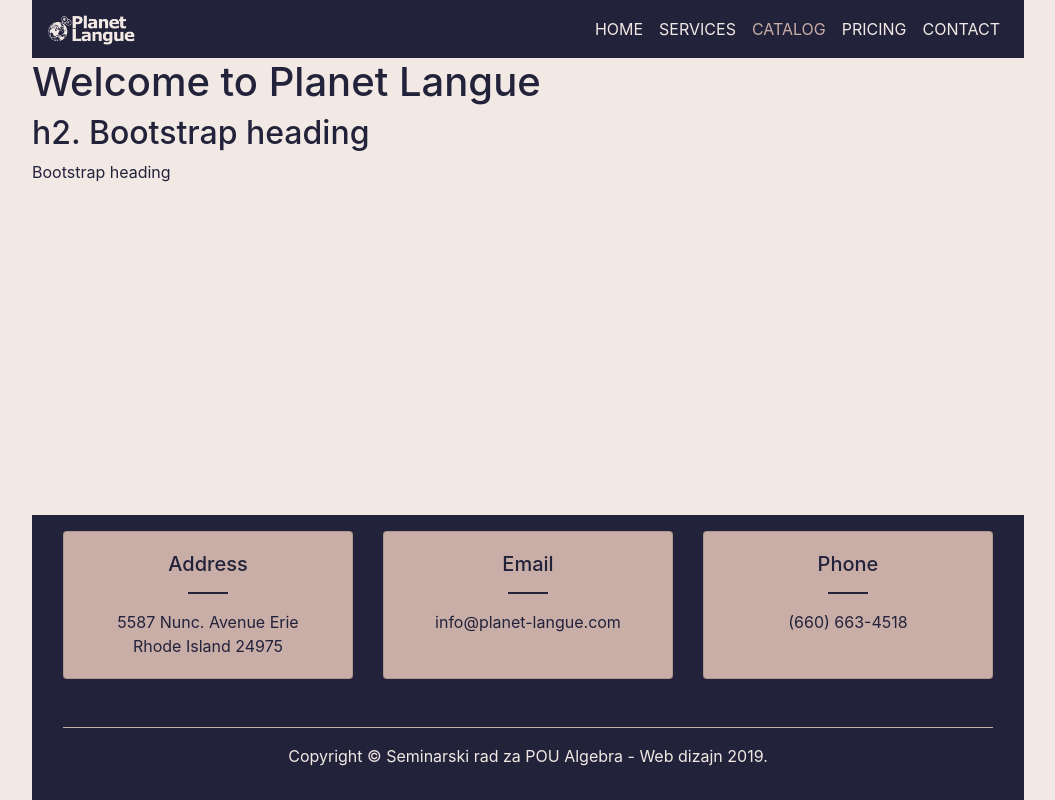
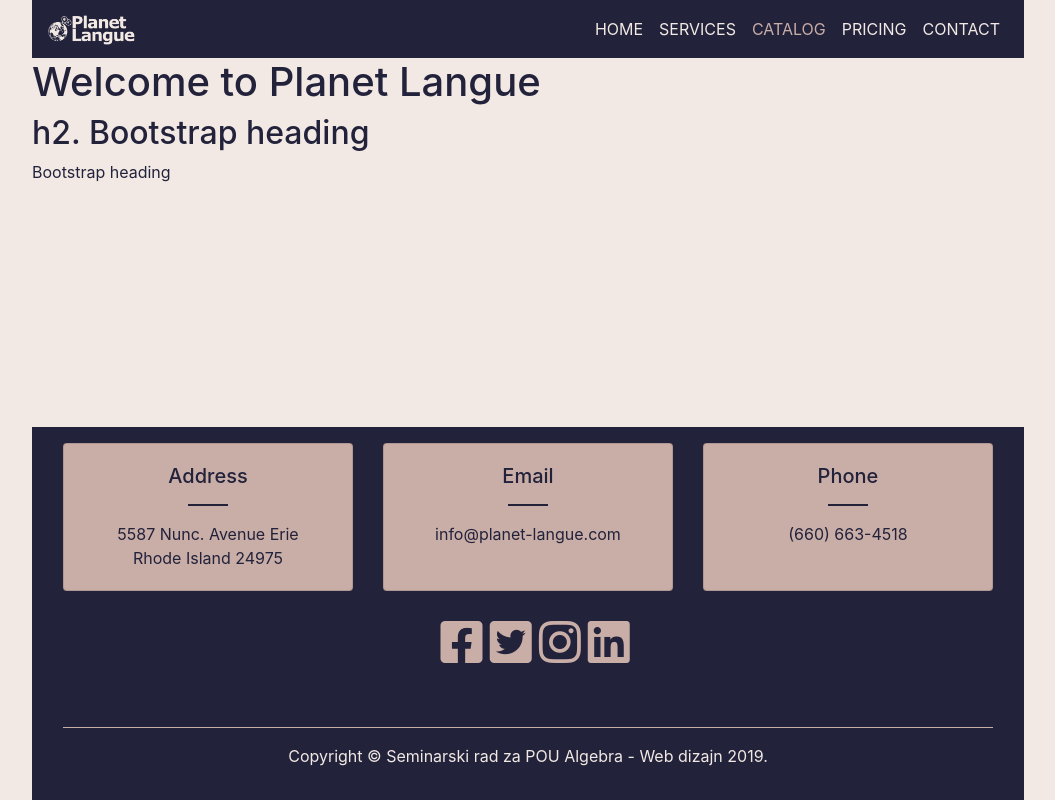
Before and after one commit to candy0609/planet-langue-algebra, a plain HTML site: page catalog.html in a window 1280 px wide. Shown: the whole page, without its empty margins (112-1167 px from the left). Drawn offline with nearby package versions, Linux system fonts and the light colour scheme.

Commit message:
Implement social icons in footer

```diff
--- a/catalog.html
+++ b/catalog.html
@@ -77,6 +77,16 @@
             </div>
           </div>
         </div>
+        <div class="row">
+          <div class="col" align="center">
+            <ul class="social list-inline">
+              <li class="list-inline-item social-icon"><a href="http://facebook.com" target="_blank"><i class="fab fa-facebook-square"></i></a></li>
+              <li class="list-inline-item social-icon"><a href="http://twitter.com" target="_blank"><i class="fab fa-twitter-square"></i></a></li>
+              <li class="list-inline-item social-icon"><a href="http://instagram.com" target="_blank"><i class="fab fa-instagram"></i></a></li>
+              <li class="list-inline-item social-icon"><a href="http://linkedin.com" target="_blank"><i class="fab fa-linkedin"></i></a></li>
+            </ul>
+          </div>
+        </div>
         <div class="row p-3">
           <div class="col">
             <hr class="hr-footer">
--- a/css/custom.css
+++ b/css/custom.css
@@ -54,6 +54,20 @@ body {
 	max-width: 992px;
 }
 
+.social {
+	color: #c9ada7;
+	font-size: 3rem;
+}
+
+.social a {
+	color: #c9ada7;
+	font-size: 3rem;
+}
+
+.social-icon {
+	letter-spacing: -0.3em;
+}
+
 .hr-footer {
 	border-top: 1px solid #c9ada7;
 }
```
Also changed, not shown: contact.html (+10 -0 lines), index.html (+10 -0 lines), pricing.html (+10 -0 lines), services.html (+10 -0 lines).
